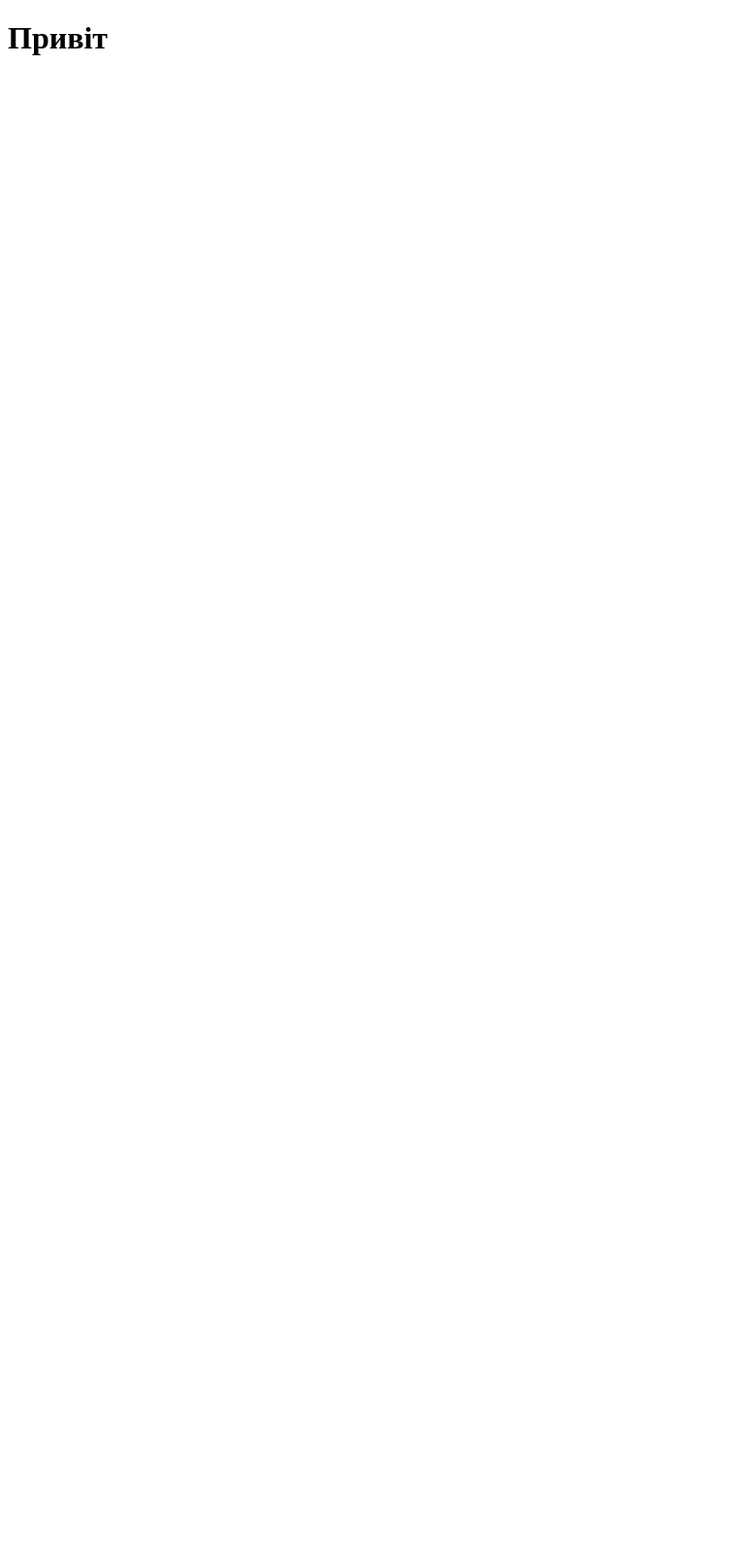
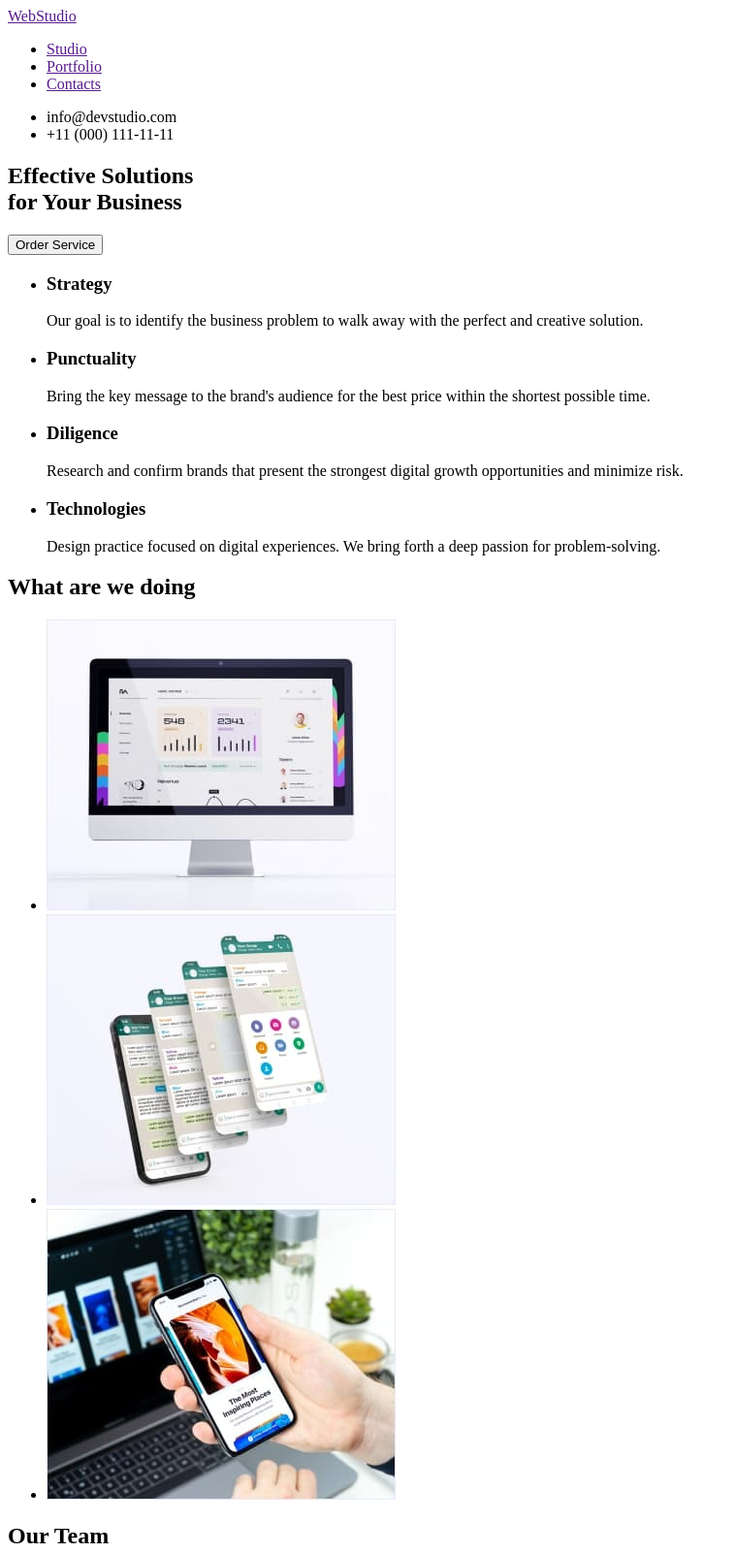
Before and after one commit to leo41085/Tutorial, a plain HTML site: page index.html in a window 1280 px wide. Shown: the top 1602 px of the page at 97% size, without its empty margins (0-759 px from the left). Before the commit the page ends 800 px from the top, so only its background shows below. Drawn offline with Linux system fonts and the light colour scheme.

Commit message:
update index html file

```diff
--- a/index.html
+++ b/index.html
@@ -4,9 +4,95 @@
     <meta charset="UTF-8">
     <meta http-equiv="X-UA-Compatible" content="IE=edge">
     <meta name="viewport" content="width=device-width, initial-scale=1.0">
-    <title>Document</title>
+    <title>WebStudio</title>
 </head>
 <body>
-    <h1>Привіт</h1>
+    <header>
+        <nav>
+            <a href="">WebStudio</a>
+            <ul>
+                <li><a href="">Studio</a></li>
+                <li><a href="">Portfolio</a></li>
+                <li><a href="">Contacts</a></li>
+            </ul>
+        </nav>
+        <ul>
+            <li><a href="mailto:info@devstudio.com"></a>info@devstudio.com</li>
+            <li><a href="tel:+110001111111"></a>+11 (000) 111-11-11</li>
+        </ul>
+    </header>
+    <main>
+        <section>
+            <div>
+            <h1>Effective Solutions
+            <br>for Your Business</h1>
+            <button type="button">Order Service</button>
+            </div>
+        </section>
+        <section>
+            <h2 hidden>Steps</h2>
+            <ul>
+                <li>
+                    <h3>Strategy</h3>
+                    <p>Our goal is to identify the business
+                        problem to walk away with the perfect and creative solution.</p>
+                </li>
+                <li>
+                    <h3>Punctuality</h3>
+                    <p>Bring the key message to the brand's audience for the best price within the shortest possible time.</p>
+                </li>
+                <li>
+                    <h3>Diligence</h3>
+                    <p>Research and confirm brands that present the strongest digital growth opportunities and minimize risk.</p>
+                </li>
+                <li>
+                    <h3>Technologies</h3>
+                    <p>Design practice focused on digital experiences. We bring forth a deep passion for problem-solving.</p>
+                </li>
+            </ul>
+        </section>
+        <section>
+            <h2>What are we doing</h2>
+            <ul>
+                <li>
+                    <img src="./image/gadjet/gadjet-computer.jpg" alt="foto gadjet1">
+                </li>
+                <li>
+                    <img src="./image/gadjet/gadjet-screen.jpg" alt="foto gadjet2">
+                </li>
+                <li>
+                    <img src="./image/gadjet/gadjet-telephone.jpg" alt="foto gadjet3">
+                </li>
+            </ul>
+        </section>
+        <section>
+            <h2>Our Team</h2>
+            <ul>
+                <li>
+                    <img src="./image/team/mark-guerrero.jpg" alt="foto team member1" width="264" height="260">
+                    <h3>Mark Guerrero</h3>
+                    <p>Product Designer</p>
+                </li>
+                <li>
+                    <img src="./image/team/tom-ford.jpg" alt="foto team member2" width="264" height="260">
+                    <h3>Tom Ford</h3>
+                    <p>Frontend Developer</p>
+                </li>
+                <li>
+                    <img src="./image/team/camila-garcia.jpg" alt="foto team member3" width="264" height="260">
+                    <h3>Camila Garcia</h3>
+                    <p>Marketing</p>
+                </li>
+                <li>
+                    <img src="./image/team/daniel-wilson.jpg" alt="foto team member4" width="264" height="260">
+                    <h3>Daniel Wilson</h3>
+                    <p>UI Designer</p>
+                </li>
+            </ul>
+        </section>
+    </main>
+    <footer>
+        <a href="">WebStudio</a>
+    </footer>
 </body>
 </html>
```
Also changed, not shown: .prettierrc.json (added), image/gadjet/gadjet-computer.jpg (added), image/gadjet/gadjet-screen.jpg (added), image/gadjet/gadjet-telephone.jpg (added), image/team/camila-garcia.jpg (added), image/team/daniel-wilson.jpg (added), image/team/mark-guerrero.jpg (added), image/team/tom-ford.jpg (added), 2 other files.
